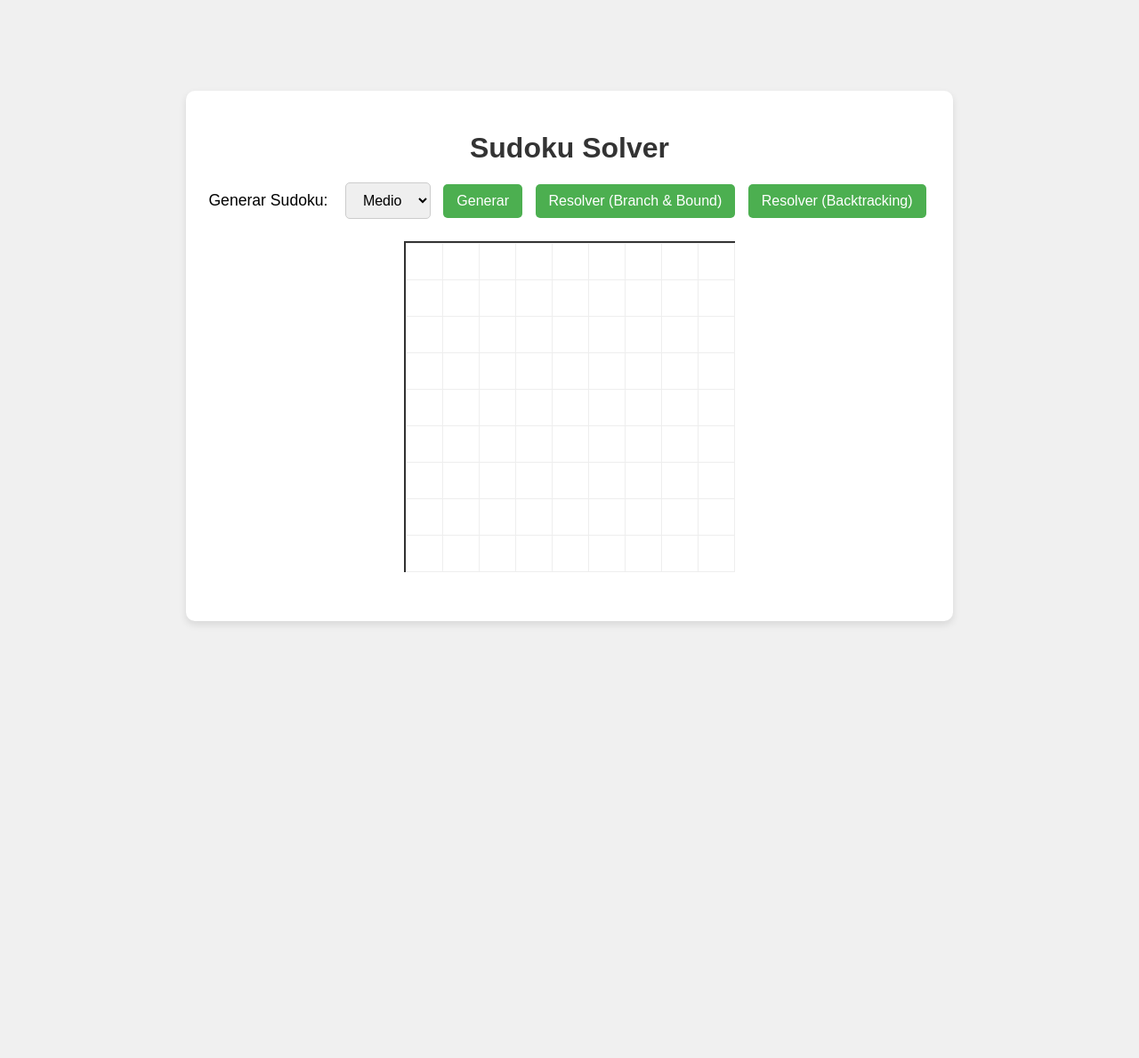
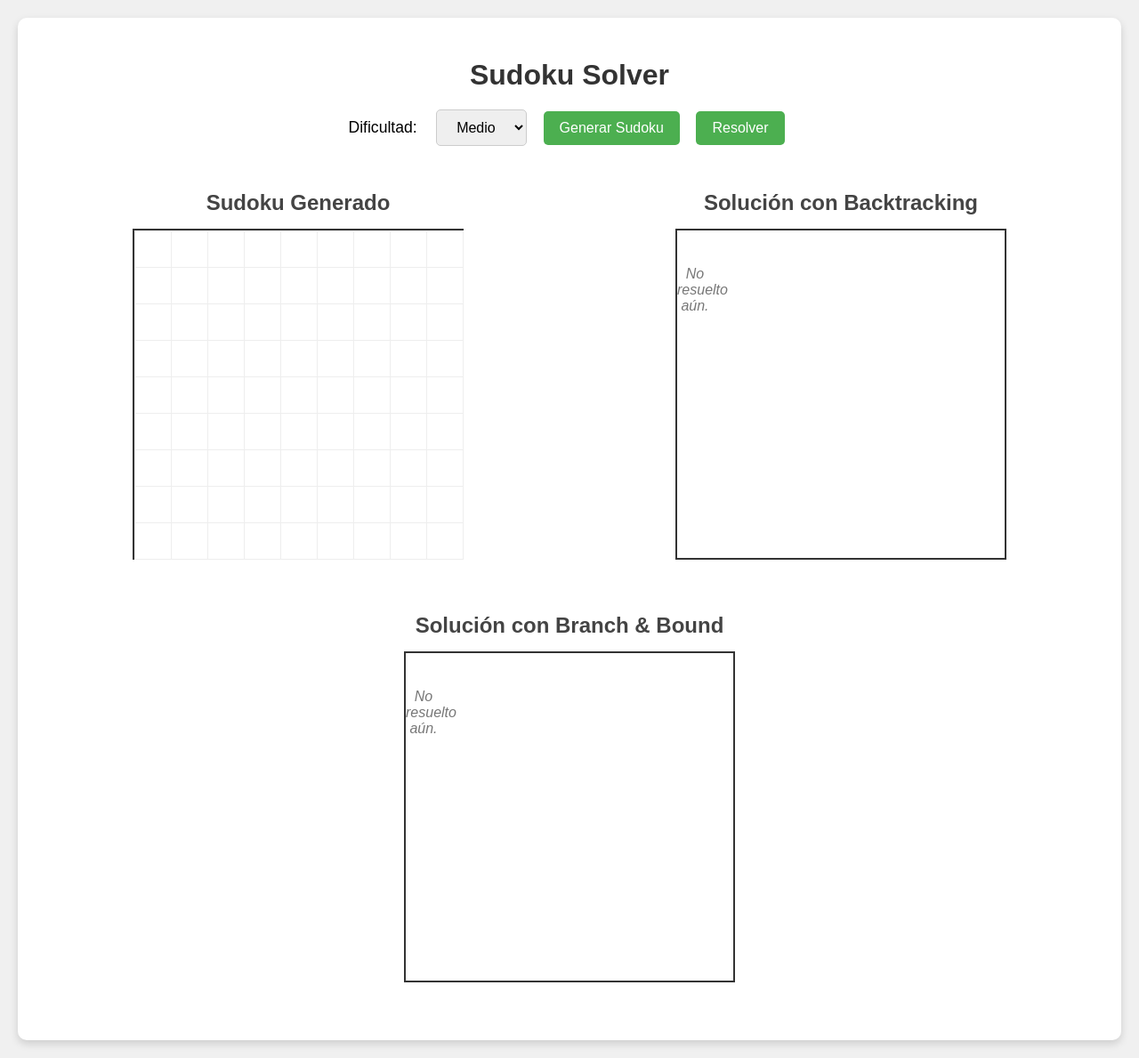
Before and after one commit to PazGia/TPOGP7-sudoku, a Flask app: page / in a window 1280 px wide. Shown: the whole page at 89% size. Before the commit the page ends 702 px from the top, so only its background shows below. Run offline with Flask 3, Linux system fonts and the light colour scheme.

Commit message:
modify template and add charts

```diff
--- a/app.py
+++ b/app.py
@@ -1,85 +1,75 @@
-from flask import Flask, render_template, request, session, redirect, url_for
+from flask import Flask, render_template, request, session
 import copy
 import time
 
-# Importa tus clases de los archivos
 from sudoku_generator import SudokuGenerator
 from sudoku_branch_bound import BranchBoundSolver
 from sudoku_backtracking import BacktrackingSolver
 
 app = Flask(__name__)
-app.secret_key = 'tu_clave_secreta_aqui' # ¡CAMBIA ESTO POR UNA CLAVE SEGURA EN PRODUCCIÓN!
+app.secret_key = 'tu_clave_secreta_aqui'  # CAMBIAR en producción!
 
-# Tablero inicial vacío para la primera carga
-EMPTY_BOARD = [
-    [0, 0, 0, 0, 0, 0, 0, 0, 0],
-    [0, 0, 0, 0, 0, 0, 0, 0, 0],
-    [0, 0, 0, 0, 0, 0, 0, 0, 0],
-    [0, 0, 0, 0, 0, 0, 0, 0, 0],
-    [0, 0, 0, 0, 0, 0, 0, 0, 0],
-    [0, 0, 0, 0, 0, 0, 0, 0, 0],
-    [0, 0, 0, 0, 0, 0, 0, 0, 0],
-    [0, 0, 0, 0, 0, 0, 0, 0, 0],
-    [0, 0, 0, 0, 0, 0, 0, 0, 0],
-]
+EMPTY_BOARD = [[0]*9 for _ in range(9)]
 
 @app.route('/', methods=['GET', 'POST'])
 def home():
-    # Siempre obtenemos el tablero *inicial* de la sesión para operar sobre él
-    # Esto asegura que ambos algoritmos resuelvan el mismo problema no resuelto.
+    current_difficulty = request.form.get('difficulty', 'medio')
     initial_board = session.get('initial_board', EMPTY_BOARD)
-
-    # El tablero que se va a mostrar puede ser el inicial o la solución
-    display_board = copy.deepcopy(initial_board)
-
-    solution_info = None
-    error_message = None
-    current_difficulty = request.form.get('difficulty', 'medio')
+    backtracking_solution = None
+    branchbound_solution = None
+    solution_data = None
 
     if request.method == 'POST':
         action = request.form.get('action')
-
         if action == 'generate':
             generator = SudokuGenerator()
             new_board = generator.generar_sudoku(current_difficulty)
-            session['initial_board'] = new_board # Guarda el NUEVO tablero inicial
-            display_board = copy.deepcopy(new_board) # El tablero a mostrar es el nuevo tablero inicial
-            solution_info = None
-            error_message = None
+            session['initial_board'] = new_board
+            initial_board = new_board
 
-        elif action in ['solve_bnb', 'solve_bt']:
-            # Usamos una copia del initial_board (el problema sin resolver)
+        elif action == 'solve':
+            # Resolver ambos métodos para mostrar ambos resultados
             board_to_solve = copy.deepcopy(initial_board)
 
-            solver = None
-            algorithm_name = ""
+            # Backtracking
+            bt_solver = BacktrackingSolver(copy.deepcopy(board_to_solve))
+            start_bt = time.time()
+            solved_bt = bt_solver.resolver()
+            end_bt = time.time()
 
-            if action == 'solve_bnb':
-                solver = BranchBoundSolver(board_to_solve)
-                algorithm_name = "Branch and Bound"
-            elif action == 'solve_bt':
-                solver = BacktrackingSolver(board_to_solve)
-                algorithm_name = "Backtracking"
+            # Branch and Bound
+            bnb_solver = BranchBoundSolver(copy.deepcopy(board_to_solve))
+            start_bnb = time.time()
+            solved_bnb = bnb_solver.resolver()
+            end_bnb = time.time()
 
-            if solver:
-                start_time = time.time()
-                if solver.resolver():
-                    end_time = time.time()
-                    display_board = solver.tablero # El tablero a mostrar es la solución
-                    solution_info = {
-                        "algorithm": algorithm_name,
-                        "nodes_explored": solver.nodos_explorados,
-                        "time": end_time - start_time
+            if solved_bt and solved_bnb:
+                backtracking_solution = bt_solver.tablero
+                branchbound_solution = bnb_solver.tablero
+                solution_data = {
+                    'backtracking': {
+                        'nodes_explored': bt_solver.nodos_explorados,
+                        'time': end_bt - start_bt
+                    },
+                    'branchbound': {
+                        'nodes_explored': bnb_solver.nodos_explorados,
+                        'time': end_bnb - start_bnb
                     }
-                    # No actualizamos 'initial_board' aquí, para que el próximo solver use el original.
-                else:
-                    error_message = f"El Sudoku no tiene solución para el algoritmo {algorithm_name}."
-                    # Si no hay solución, 'display_board' ya contiene el initial_board original.
+                }
             else:
-                error_message = "Error: Solucionador no especificado."
+                # Si falla alguno de los dos, mostramos tablero inicial y mensaje (podrías mejorar)
+                backtracking_solution = None
+                branchbound_solution = None
+                solution_data = None
 
-    # Pasar current_difficulty a la plantilla para mantener la selección
-    return render_template('index.html', board=display_board, solution_info=solution_info, error_message=error_message, difficulty=current_difficulty)
+    return render_template(
+        'index.html',
+        difficulty=current_difficulty,
+        initial_board=initial_board,
+        backtracking_solution=backtracking_solution,
+        branchbound_solution=branchbound_solution,
+        solution_data=solution_data
+    )
 
 if __name__ == '__main__':
     app.run(debug=True)
--- a/static/style.css
+++ b/static/style.css
@@ -1,18 +1,21 @@
 body {
     font-family: Arial, sans-serif;
+    background-color: #f0f0f0;
+    margin: 0;
+    padding: 20px;
     display: flex;
     justify-content: center;
-    align-items: center;
+    align-items: flex-start;
     min-height: 100vh;
-    background-color: #f0f0f0;
-    margin: 0;
 }
 
 .container {
     background-color: #fff;
-    padding: 25px;
+    padding: 25px 30px;
     border-radius: 10px;
-    box-shadow: 0 4px 8px rgba(0, 0, 0, 0.1);
+    box-shadow: 0 4px 10px rgba(0,0,0,0.15);
+    max-width: 1200px;
+    width: 100%;
     text-align: center;
 }
 
@@ -22,32 +25,51 @@ h1 {
 }
 
 .controls {
-    margin-bottom: 25px;
+    margin-bottom: 30px;
 }
 
 .controls label {
+    font-size: 1.1em;
     margin-right: 10px;
-    font-size: 1.1em;
 }
 
 .controls select, .controls button {
-    padding: 10px 15px;
+    padding: 10px 18px;
     font-size: 1em;
     border: 1px solid #ccc;
     border-radius: 5px;
     cursor: pointer;
-    margin: 0 5px;
+    margin: 0 7px;
+    transition: background-color 0.3s ease;
 }
 
 .controls button {
     background-color: #4CAF50;
     color: white;
     border: none;
-    transition: background-color 0.3s ease;
 }
 
 .controls button:hover {
     background-color: #45a049;
+}
+
+.boards-row {
+    display: flex;
+    justify-content: center;
+    gap: 40px;
+    margin-bottom: 40px;
+    flex-wrap: wrap;
+}
+
+.board-container {
+    text-align: center;
+    flex: 1 1 300px;
+}
+
+.board-container h2 {
+    margin-bottom: 15px;
+    color: #444;
+    font-weight: 600;
 }
 
 .sudoku-grid {
@@ -56,8 +78,8 @@ h1 {
     grid-template-rows: repeat(9, 40px);
     gap: 1px;
     border: 2px solid #333;
+    margin: 0 auto;
     width: fit-content;
-    margin: 0 auto 30px auto; /* Centrar y añadir espacio abajo */
 }
 
 .sudoku-cell {
@@ -66,16 +88,10 @@ h1 {
     display: flex;
     justify-content: center;
     align-items: center;
-    font-size: 1.2em;
+    font-size: 1.3em;
     border: 1px solid #eee;
     background-color: #fff;
     color: #000;
-}
-
-.initial-value {
-    background-color: #e0e0e0;
-    font-weight: bold;
-    color: #333;
 }
 
 .border-bottom-bold {
@@ -86,30 +102,43 @@ h1 {
     border-right: 2px solid #333;
 }
 
-.solution-info {
-    margin-top: 20px;
-    padding: 15px;
-    border: 1px solid #4CAF50;
-    background-color: #e6ffe6;
-    border-radius: 8px;
+.solution-table-container {
+    margin-bottom: 40px;
 }
 
-.solution-info h2 {
-    color: #333;
-    margin-top: 0;
-    font-size: 1.3em;
+.solution-table {
+    width: 60%;
+    margin: 0 auto;
+    border-collapse: collapse;
+    box-shadow: 0 2px 5px rgba(0,0,0,0.1);
 }
 
-.solution-info p {
-    margin: 8px 0;
-    color: #555;
+.solution-table th, .solution-table td {
+    border: 1px solid #ccc;
+    padding: 12px 20px;
+    text-align: center;
+    font-size: 1.1em;
 }
 
-.error-message {
-    margin-top: 20px;
-    padding: 15px;
-    border: 1px solid #ff4d4d;
-    background-color: #ffe6e6;
-    border-radius: 8px;
-    color: #d8000c;
+.solution-table th {
+    background-color: #4CAF50;
+    color: white;
 }
+
+.charts-row {
+    display: flex;
+    justify-content: center;
+    gap: 50px;
+    flex-wrap: wrap;
+}
+
+.chart-container {
+    width: 400px;
+    max-width: 100%;
+}
+
+p {
+    font-style: italic;
+    color: #777;
+    margin-top: 40px;
+}
--- a/templates/index.html
+++ b/templates/index.html
@@ -1,60 +1,129 @@
 <!DOCTYPE html>
 <html lang="es">
 <head>
-    <meta charset="UTF-8">
-    <meta name="viewport" content="width=device-width, initial-scale=1.0">
+    <meta charset="UTF-8" />
+    <meta name="viewport" content="width=device-width, initial-scale=1" />
     <title>Sudoku Solver</title>
-    <link rel="stylesheet" href="{{ url_for('static', filename='style.css') }}">
+    <link rel="stylesheet" href="{{ url_for('static', filename='style.css') }}" />
+    <script src="https://cdn.jsdelivr.net/npm/chart.js"></script>
 </head>
 <body>
     <div class="container">
         <h1>Sudoku Solver</h1>
 
         <div class="controls">
-            <form action="/" method="post">
-                <label for="difficulty">Generar Sudoku:</label>
+            <form action="/" method="post" id="formSudoku">
+                <label for="difficulty">Dificultad:</label>
                 <select name="difficulty" id="difficulty">
-                    <option value="facil">Fácil</option>
+                    <option value="facil" {% if difficulty == 'facil' %}selected{% endif %}>Fácil</option>
                     <option value="medio" {% if difficulty == 'medio' %}selected{% endif %}>Medio</option>
-                    <option value="dificil">Difícil</option>
+                    <option value="dificil" {% if difficulty == 'dificil' %}selected{% endif %}>Difícil</option>
                 </select>
-                <button type="submit" name="action" value="generate">Generar</button>
-                <button type="submit" name="action" value="solve_bnb">Resolver (Branch & Bound)</button>
-                <button type="submit" name="action" value="solve_bt">Resolver (Backtracking)</button>
+                <button type="submit" name="action" value="generate">Generar Sudoku</button>
+                <button type="submit" name="action" value="solve">Resolver</button>
             </form>
         </div>
 
+        <div class="boards-row">
+            <div class="board-container">
+                <h2>Sudoku Generado</h2>
                 <div class="sudoku-grid">
-            {# Outer loop for rows. Use loop.index0 directly for the row_idx. #}
-            {% for row in board %}
-                {# Assign row_idx from the outer loop's context for use in the inner loop #}
+                    {% for row in initial_board %}
                         {% set row_idx = loop.index0 %}
-
-                {# Inner loop for columns. loop.index0 here is the col_idx #}
                         {% for cell_value in row %}
                             <div class="sudoku-cell
-                        {# Now use the explicitly set row_idx variable #}
                                 {% if row_idx % 3 == 2 and row_idx != 8 %} border-bottom-bold {% endif %}
-                        {# loop.index0 is the column index for the current cell #}
                                 {% if loop.index0 % 3 == 2 and loop.index0 != 8 %} border-right-bold {% endif %}">
                                 {{ cell_value if cell_value != 0 else '' }}
                             </div>
                         {% endfor %}
                     {% endfor %}
                 </div>
+            </div>
 
-        {% if solution_info %}
-        <div class="solution-info">
-            <h2>Resultados de la Solución:</h2>
-            <p><strong>Algoritmo:</strong> {{ solution_info.algorithm }}</p>
-            <p><strong>Nodos Explorados:</strong> {{ solution_info.nodes_explored }}</p>
-            <p><strong>Tiempo de Ejecución:</strong> {{ "%.4f"|format(solution_info.time) }} segundos</p>
+            <div class="board-container">
+                <h2>Solución con Backtracking</h2>
+                <div class="sudoku-grid">
+                    {% if backtracking_solution %}
+                        {% for row in backtracking_solution %}
+                            {% set row_idx = loop.index0 %}
+                            {% for cell_value in row %}
+                                <div class="sudoku-cell
+                                    {% if row_idx % 3 == 2 and row_idx != 8 %} border-bottom-bold {% endif %}
+                                    {% if loop.index0 % 3 == 2 and loop.index0 != 8 %} border-right-bold {% endif %}">
+                                    {{ cell_value if cell_value != 0 else '' }}
                                 </div>
-        {% elif error_message %}
-        <div class="error-message">
-            <p>{{ error_message }}</p>
+                            {% endfor %}
+                        {% endfor %}
+                    {% else %}
+                        <p>No resuelto aún.</p>
+                    {% endif %}
+                </div>
+            </div>
+
+            <div class="board-container">
+                <h2>Solución con Branch & Bound</h2>
+                <div class="sudoku-grid">
+                    {% if branchbound_solution %}
+                        {% for row in branchbound_solution %}
+                            {% set row_idx = loop.index0 %}
+                            {% for cell_value in row %}
+                                <div class="sudoku-cell
+                                    {% if row_idx % 3 == 2 and row_idx != 8 %} border-bottom-bold {% endif %}
+                                    {% if loop.index0 % 3 == 2 and loop.index0 != 8 %} border-right-bold {% endif %}">
+                                    {{ cell_value if cell_value != 0 else '' }}
+                                </div>
+                            {% endfor %}
+                        {% endfor %}
+                    {% else %}
+                        <p>No resuelto aún.</p>
+                    {% endif %}
+                </div>
+            </div>
+        </div>
+
+        {% if solution_data %}
+        <div class="solution-table-container">
+            <h2>Datos de Ejecución</h2>
+            <table class="solution-table">
+                <thead>
+                    <tr>
+                        <th>Algoritmo</th>
+                        <th>Nodos Explorados</th>
+                        <th>Tiempo de Ejecución (s)</th>
+                    </tr>
+                </thead>
+                <tbody>
+                    <tr>
+                        <td>Backtracking</td>
+                        <td>{{ solution_data.backtracking.nodes_explored }}</td>
+                        <td>{{ "%.4f"|format(solution_data.backtracking.time) }}</td>
+                    </tr>
+                    <tr>
+                        <td>Branch & Bound</td>
+                        <td>{{ solution_data.branchbound.nodes_explored }}</td>
+                        <td>{{ "%.4f"|format(solution_data.branchbound.time) }}</td>
+                    </tr>
+                </tbody>
+            </table>
+        </div>
+
+        <div class="charts-row">
+            <div class="chart-container">
+                <canvas id="nodesChart"></canvas>
+            </div>
+            <div class="chart-container">
+                <canvas id="timeChart"></canvas>
+            </div>
         </div>
         {% endif %}
     </div>
+
+    {% if solution_data %}
+    <script>
+        const solutionData = {{ solution_data | tojson }}
+    </script>
+    <script src="{{ url_for('static', filename='charts.js') }}"></script>
+    {% endif %}
 </body>
 </html>
```
Also changed, not shown: static/charts.js (added, +58 -0 lines), sudoku_bt_bottom_to_top_left_to_right.py (added, +42 -0 lines). Lines whose indentation alone changed are shown as unchanged.
